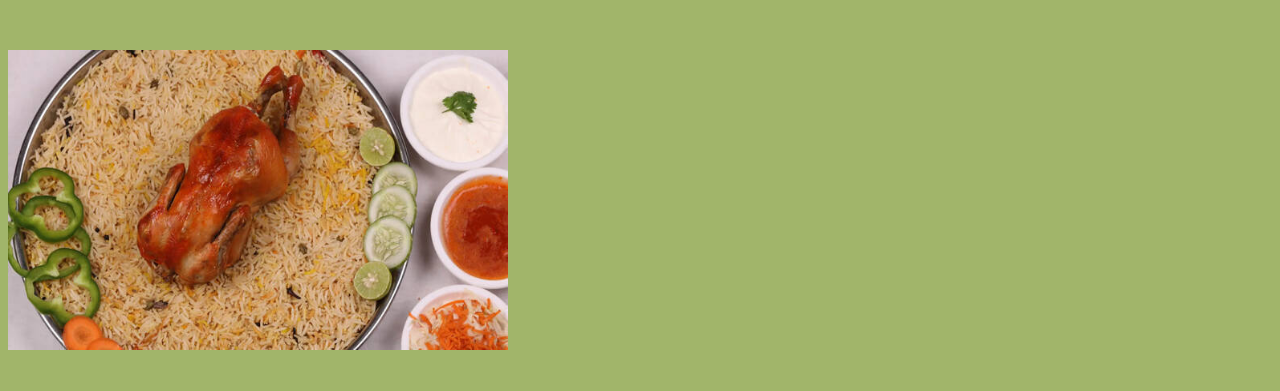
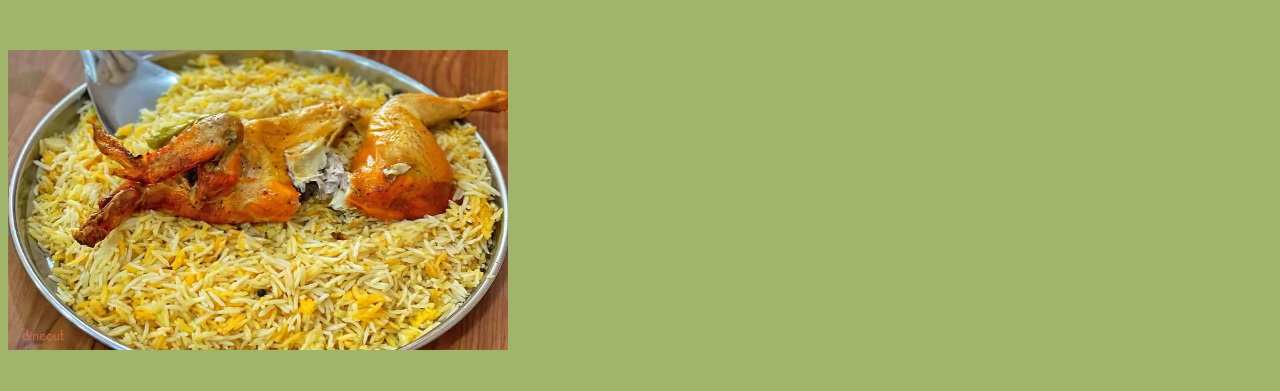
Before and after one commit to Kallachi10/odin-recipes, a plain HTML site: page recipes/manthi.html in a window 1280 px wide. Shown: the part 148-539 px from the top of the page. Drawn offline with Linux system fonts and the light colour scheme.

Commit message:
add img and edit manthi.html
changed the image of manthi

```diff
--- a/recipes/manthi.html
+++ b/recipes/manthi.html
@@ -8,7 +8,7 @@
 
     <body>
         <h1>The Recipe</h1>
-            <img src = "./../img/manthi.jpg" alt = "manthi image" height="300" width="500">
+            <img src = "./../img/manthi2.webp" alt = "manthi image" height="300" width="500">
         <h3>Description</h3>
             <p>
 Kuzhimanthi is a traditional South Indian dish made with rice flour and grated coconut, typically seasoned with spices and shaped into small balls before steaming.
```
Also changed, not shown: img/manthi2.webp (added).
